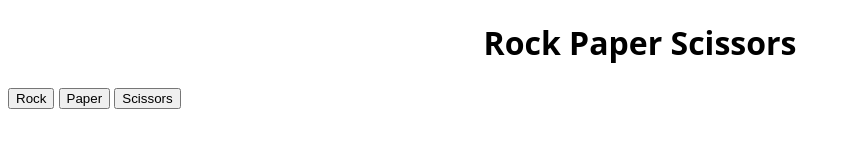
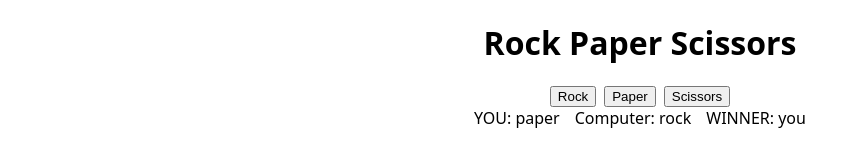
Before and after one commit to ricedev10/rock-paper-scissors, a plain HTML site: page index.html in a window 1280 px wide. Both pictures are taken after a click on the element "Rock Paper Scissors". Shown: the whole page, without its empty margins (0-860 px from the left). Drawn offline with Linux system fonts and the light colour scheme.

Commit message:
center score history and shows winner after five rounds

```diff
--- a/cmd-game.js
+++ b/cmd-game.js
@@ -1,12 +1,18 @@
 let humanScore = 0;
 let computerScore = 0;
 let ties = 0;
+let roundsPlayed = 0;
 
 const scores = document.querySelector("#scores");
 const buttons = document.querySelector(".buttons");
 const results = document.querySelector(".results");
 
 buttons.addEventListener("click", (event) => {
+	// cannot play another round if we already played five
+	if (roundsPlayed >= 5) {
+		return;
+	}
+
 	const humanChoice = event.target.name;
 	if (!humanChoice) return;
 
@@ -32,6 +38,23 @@ buttons.addEventListener("click", (event) => {
 	score.appendChild(computerChoiceScore);
 	score.appendChild(winnerScore);
 	results.appendChild(score);
+
+	// did we already played five rounds? -> tell player winner
+	if (roundsPlayed >= 5) {
+		const result = document.createElement("li");
+		result.style.marginTop = "16px";
+
+		const winner =
+			humanChoice > computerChoice
+				? "YOU!"
+				: computerChoice > humanChoice
+				? "Computer :("
+				: "tie!";
+
+		result.textContent = `WINNER: ${winner}`;
+
+		results.appendChild(result);
+	}
 });
 
 function getComputerChoice() {
@@ -103,6 +126,7 @@ function playRound(humanChoice, computerChoice) {
 		}
 	}
 
+	roundsPlayed++;
 	return winner;
 }
 
--- a/styles.css
+++ b/styles.css
@@ -8,3 +8,21 @@ body {
 #title {
 	text-align: center;
 }
+
+.buttons {
+	display: flex;
+	justify-content: center;
+	gap: 8px;
+}
+
+.results {
+	display: flex;
+	flex-direction: column;
+	justify-content: flex-start;
+}
+
+.results > li {
+	display: flex;
+	gap: 15px;
+	align-self: center;
+}
```
